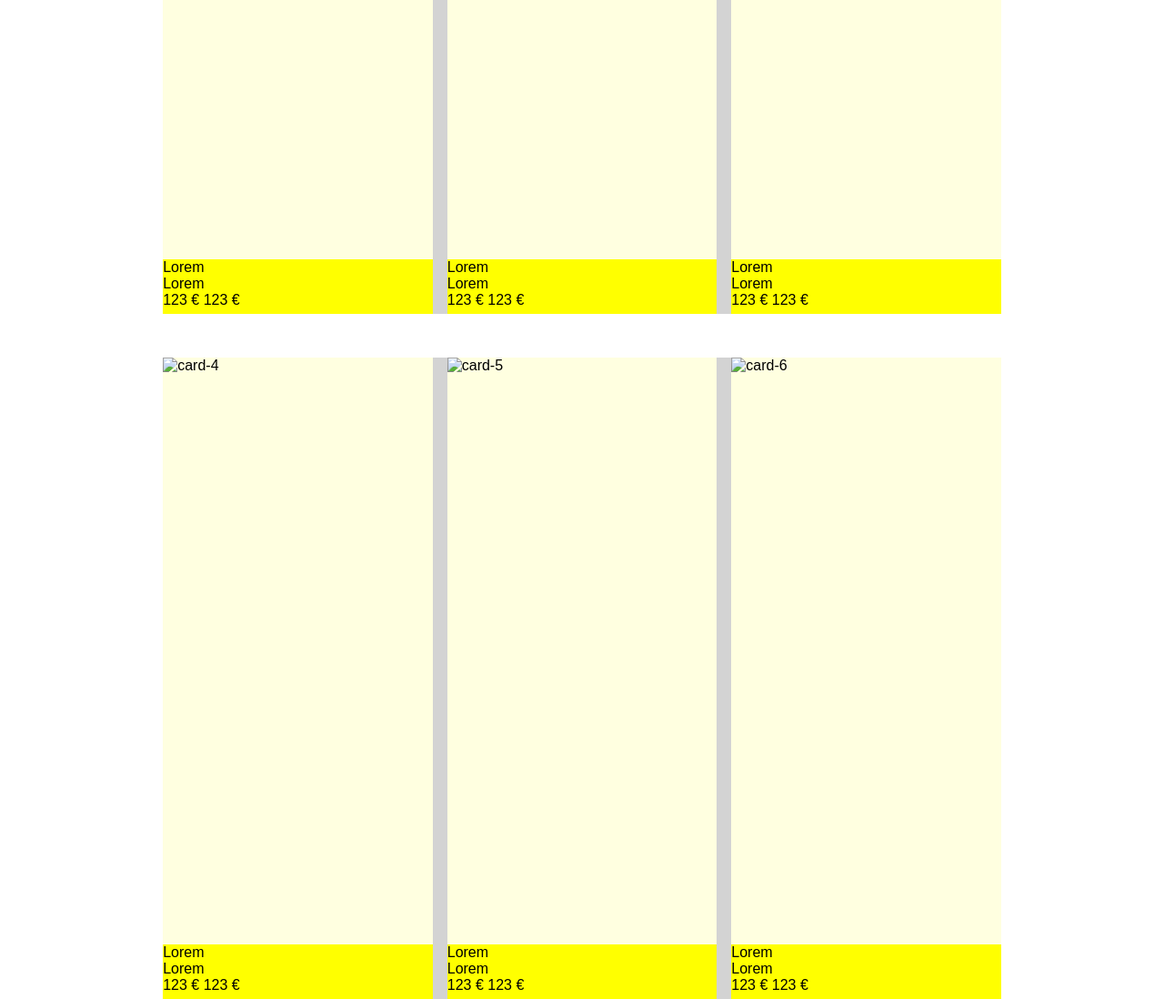
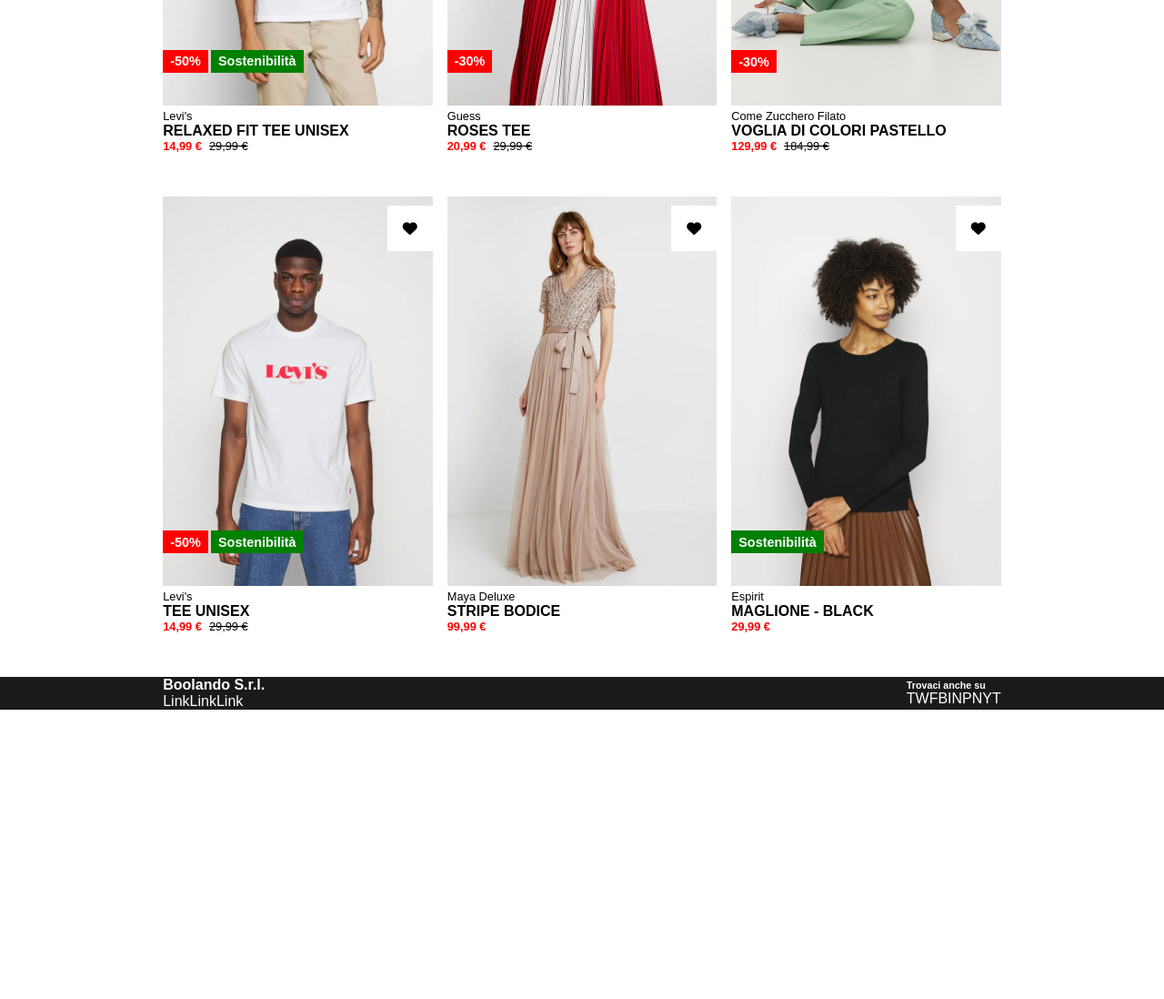
Before and after one commit to bagantegianluca/html-css-boolando, a plain HTML site: page index.html in a window 1280 px wide. Shown: the part 440-1538 px from the top of the page at 91% size. After the commit the page ends 1220 px from the top, so only its background shows below. Drawn offline with Linux system fonts and the light colour scheme.

Commit message:
Main finish

```diff
--- a/css/style.css
+++ b/css/style.css
@@ -10,7 +10,7 @@
 
 :root{
     --primary: #ff6900;
-    --tag-discont: #ff0000;
+    --tag-discount: #ff0000;
     --tag-sustainability: #008000;
     --dark: #1a1a1a;
     --white: #ffffff;
@@ -43,8 +43,12 @@ header{
     display: flex;
 }
 
-.just-cont-space{
+.justify-space{
     justify-content: space-between;
+}
+
+.justify-center{
+    justify-content: center;
 }
 
 .align-center{
@@ -54,12 +58,24 @@ header{
 .mr-1{
     margin-right: 0.5rem;
 }
+
+.bold{
+    font-weight: bold;
+}
+
+.white{
+    color: var(--white);
+}
 /* #endregion utility */
 
 /* #region header*/
 #header{
     background: var(--primary);
     color: var(--white);
+    padding: 1rem 0;
+    position: fixed;
+    width: 100%;
+    z-index: 1000;
 }
 
 .logo{
@@ -77,9 +93,75 @@ header{
 /* #endregion header*/
 
 /* #region main*/
+#main{
+    padding-top: 8rem;
+}
+
 .cards{
     gap: 1rem;
     margin-bottom: 3rem;
+}
+
+.image{
+    position: relative;
+    z-index: 0;
+}
+
+.image img{
+    width: 100%;
+    object-fit: cover;
+    object-position: center;
+    z-index: -1;
+}
+
+.heart{
+    width: 50px;
+    aspect-ratio: 1 / 1;
+    background: var(--white);
+    position: absolute;
+    right: 0;
+    top: 10px;
+}
+
+.tags{
+    position: absolute;
+    left: 0;
+    bottom: 40px;
+}
+
+.tags div{
+    font-size: 0.9rem;
+    padding: 0.3rem 0.5rem;
+    margin-right: 0.2rem;
+}
+
+.discount{
+    background: var(--tag-discount);
+}
+
+.sustainability{
+    background: var(--tag-sustainability);
+}
+
+.brand{
+    font-size: 0.8rem;
+}
+
+.description{
+    font-size: 1rem;
+}
+
+.price{
+    font-size: 0.8rem;
+}
+
+.new-price{
+    color: var(--tag-discount);
+    margin-right: 0.5rem;
+}
+
+.old-price{
+    text-decoration: line-through;
 }
 /* #endregion main*/
 
--- a/index.html
+++ b/index.html
@@ -7,16 +7,16 @@
     <link rel="stylesheet" href="https://cdnjs.cloudflare.com/ajax/libs/font-awesome/6.4.2/css/all.min.css" integrity="sha512-z3gLpd7yknf1YoNbCzqRKc4qyor8gaKU1qmn+CShxbuBusANI9QpRohGBreCFkKxLhei6S9CQXFEbbKuqLg0DA==" crossorigin="anonymous" referrerpolicy="no-referrer" />
     <link rel="stylesheet" href="./css/style.css">
 </head>
-<body class="debug">
+<body class="">
 
         <header id="header">
-            <nav class="container d-flex just-cont-space align-center">
+            <nav class="container d-flex justify-space align-center">
                 <ul class="links d-flex">
                     <li><a href="#">Donna</a></li>
                     <li><a href="#">Uomo</a></li>
                     <li><a href="#">Bambini</a></li>
                 </ul>
-                <img src="./img/boolean-logo.png" alt="boolean-logo" class="logo">
+                <a href="#"><img src="./img/boolean-logo.png" alt="boolean-logo" class="logo"></a>
                 <ul class="icons d-flex">
                     <li><a href="#"><i class="fa-regular fa-user"></i></a></li>
                     <li><a href="#"><i class="fa-regular fa-heart"></i></a></li>
@@ -34,16 +34,16 @@
                     <div class="card col-4">
 
                         <div class="image">
-                            <img src="" alt="card-1">
-                            <div class="heart">
-
+                            <img src="./img/1.webp" alt="image-1">
+                            <div class="heart d-flex justify-center align-center">
+                                <i class="fa-solid fa-heart"></i>
                             </div>
-                            <div class="tags">
-                                <div class="discount">
-
+                            <div class="tags d-flex">
+                                <div class="discount white bold">
+                                    <span>-50%</span>
                                 </div>
-                                <div class="sustainability">
-
+                                <div class="sustainability white bold">
+                                    <span>Sostenibilità</span>
                                 </div>
                             </div>
                         </div>
@@ -51,14 +51,14 @@
 
                         <div class="text">
                             <div class="brand">
-                                Lorem
+                                Levi's
                             </div>
-                            <div class="description">
-                                Lorem
-                            </div>
-                            <div class="price">
-                                <span class="actual-price">123 €</span>
-                                <span class="old-price">123 €</span>
+                            <h4 class="description">
+                                RELAXED FIT TEE UNISEX
+                            </h4>
+                            <div class="price d-flex">
+                                <div class="new-price bold">14,99 €</div>
+                                <div class="old-price">29,99 €</div>
                             </div>
                         </div>
                         <!-- /.text -->
@@ -68,16 +68,13 @@
                     <div class="card col-4">
 
                         <div class="image">
-                            <img src="" alt="card-2">
-                            <div class="heart">
-
+                            <img src="./img/2.webp" alt="image-2">
+                            <div class="heart d-flex justify-center align-center">
+                                <i class="fa-solid fa-heart"></i>
                             </div>
-                            <div class="tags">
-                                <div class="discount">
-
-                                </div>
-                                <div class="sustainability">
-
+                            <div class="tags d-flex">
+                                <div class="discount white bold">
+                                    <span>-30%</span>
                                 </div>
                             </div>
                         </div>
@@ -85,14 +82,14 @@
 
                         <div class="text">
                             <div class="brand">
-                                Lorem
+                                Guess
                             </div>
-                            <div class="description">
-                                Lorem
-                            </div>
-                            <div class="price">
-                                <span class="actual-price">123 €</span>
-                                <span class="old-price">123 €</span>
+                            <h4 class="description">
+                                ROSES TEE
+                            </h4>
+                            <div class="price d-flex">
+                                <div class="new-price bold">20,99 €</div>
+                                <div class="old-price">29,99 €</div>
                             </div>
                         </div>
                         <!-- /.text -->
@@ -102,16 +99,13 @@
                     <div class="card col-4">
 
                         <div class="image">
-                            <img src="" alt="card-3">
-                            <div class="heart">
-
+                            <img src="./img/3.webp" alt="image-3">
+                            <div class="heart d-flex justify-center align-center">
+                                <i class="fa-solid fa-heart"></i>
                             </div>
-                            <div class="tags">
-                                <div class="discount">
-
-                                </div>
-                                <div class="sustainability">
-
+                            <div class="tags d-flex">
+                                <div class="discount white bold">
+                                    <span>-30%</span>
                                 </div>
                             </div>
                         </div>
@@ -119,14 +113,14 @@
 
                         <div class="text">
                             <div class="brand">
-                                Lorem
+                                Come Zucchero Filato
                             </div>
-                            <div class="description">
-                                Lorem
-                            </div>
-                            <div class="price">
-                                <span class="actual-price">123 €</span>
-                                <span class="old-price">123 €</span>
+                            <h4 class="description">
+                                VOGLIA DI COLORI PASTELLO
+                            </h4>
+                            <div class="price d-flex">
+                                <div class="new-price bold">129,99 €</div>
+                                <div class="old-price">184,99 €</div>
                             </div>
                         </div>
                         <!-- /.text -->
@@ -141,16 +135,16 @@
                     <div class="card col-4">
 
                         <div class="image">
-                            <img src="" alt="card-4">
-                            <div class="heart">
-
+                            <img src="./img/4.webp" alt="image-4">
+                            <div class="heart d-flex justify-center align-center">
+                                <i class="fa-solid fa-heart"></i>
                             </div>
-                            <div class="tags">
-                                <div class="discount">
-
+                            <div class="tags d-flex">
+                                <div class="discount white bold">
+                                    <span>-50%</span>
                                 </div>
-                                <div class="sustainability">
-
+                                <div class="sustainability white bold">
+                                    <span>Sostenibilità</span>
                                 </div>
                             </div>
                         </div>
@@ -158,14 +152,14 @@
 
                         <div class="text">
                             <div class="brand">
-                                Lorem
+                                Levi's
                             </div>
-                            <div class="description">
-                                Lorem
-                            </div>
-                            <div class="price">
-                                <span class="actual-price">123 €</span>
-                                <span class="old-price">123 €</span>
+                            <h4 class="description">
+                                TEE UNISEX
+                            </h4>
+                            <div class="price d-flex">
+                                <div class="new-price bold">14,99 €</div>
+                                <div class="old-price">29,99 €</div>
                             </div>
                         </div>
                         <!-- /.text -->
@@ -175,31 +169,24 @@
                     <div class="card col-4">
 
                         <div class="image">
-                            <img src="" alt="card-5">
-                            <div class="heart">
-
+                            <img src="./img/5.webp" alt="image-5">
+                            <div class="heart d-flex justify-center align-center">
+                                <i class="fa-solid fa-heart"></i>
                             </div>
-                            <div class="tags">
-                                <div class="discount">
-
-                                </div>
-                                <div class="sustainability">
-
-                                </div>
+                            <div class="tags d-flex">
                             </div>
                         </div>
                         <!-- /.image -->
 
                         <div class="text">
                             <div class="brand">
-                                Lorem
+                                Maya Deluxe
                             </div>
-                            <div class="description">
-                                Lorem
-                            </div>
-                            <div class="price">
-                                <span class="actual-price">123 €</span>
-                                <span class="old-price">123 €</span>
+                            <h4 class="description">
+                                STRIPE BODICE
+                            </h4>
+                            <div class="price d-flex">
+                                <div class="new-price bold">99,99 €</div>
                             </div>
                         </div>
                         <!-- /.text -->
@@ -209,16 +196,13 @@
                     <div class="card col-4">
 
                         <div class="image">
-                            <img src="" alt="card-6">
-                            <div class="heart">
-
+                            <img src="./img/6.webp" alt="image-6">
+                            <div class="heart d-flex justify-center align-center">
+                                <i class="fa-solid fa-heart"></i>
                             </div>
-                            <div class="tags">
-                                <div class="discount">
-
-                                </div>
-                                <div class="sustainability">
-
+                            <div class="tags d-flex">
+                                <div class="sustainability white bold">
+                                    <span>Sostenibilità</span>
                                 </div>
                             </div>
                         </div>
@@ -226,14 +210,13 @@
 
                         <div class="text">
                             <div class="brand">
-                                Lorem
+                                Espirit
                             </div>
-                            <div class="description">
-                                Lorem
-                            </div>
-                            <div class="price">
-                                <span class="actual-price">123 €</span>
-                                <span class="old-price">123 €</span>
+                            <h4 class="description">
+                                MAGLIONE - BLACK
+                            </h4>
+                            <div class="price d-flex">
+                                <div class="new-price bold">29,99 €</div>
                             </div>
                         </div>
                         <!-- /.text -->
@@ -248,7 +231,7 @@
         <!-- /#main -->
 
         <footer id="footer">
-            <div class="container d-flex just-cont-space align-center">
+            <div class="container d-flex justify-space align-center">
                 <div class="privacy">
                     <h4>Boolando S.r.l.</h4>
                     <ul class="d-flex">
```
